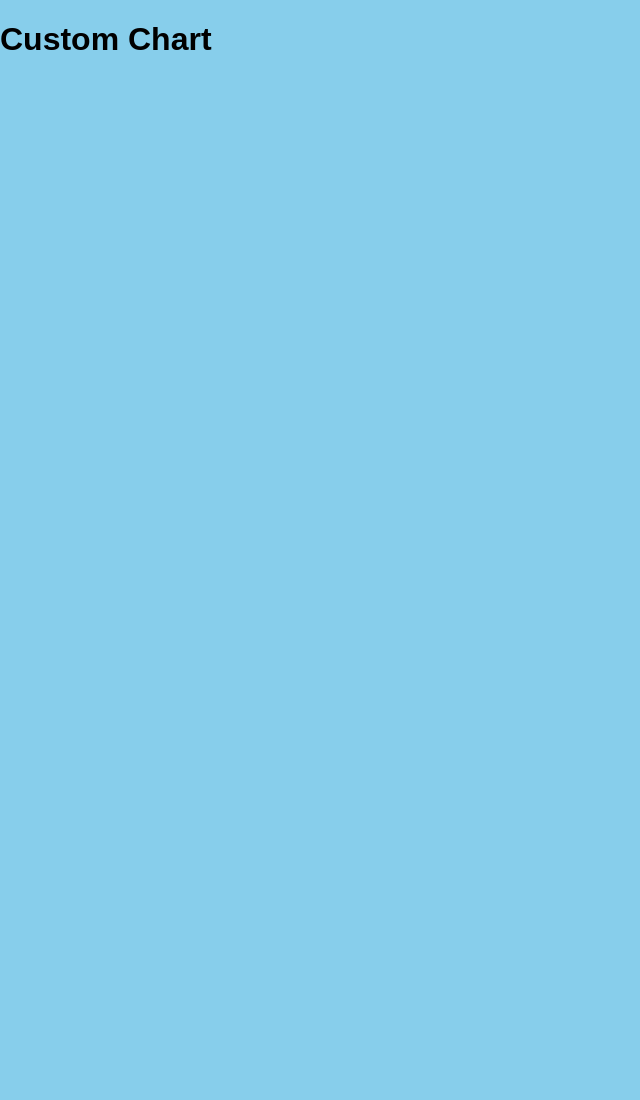
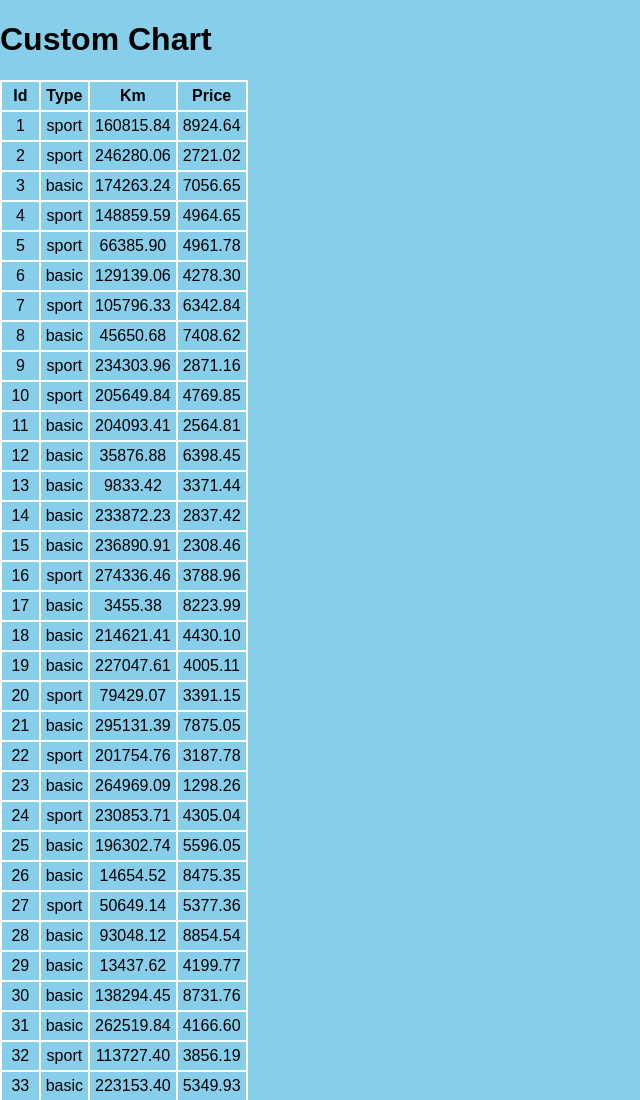
Before and after one commit to jlajr36/JS_Custom_Chart_WT, a website: page public/demo.html in a window 1280 px wide. Shown: the top 1100 px of the page, without its empty margins (0-640 px from the left). Before the commit the page ends 800 px from the top, so only its background shows below. Drawn offline with Linux system fonts and the light colour scheme.

Commit message:
Add (styled) table of random values.

```diff
--- a/public/demo.html
+++ b/public/demo.html
@@ -2,11 +2,47 @@
 <html>
     <head>
         <title>Custom Chart</title>
-        <link rel="stylesheet" type="text/css" href="/style.css"/>
+        <link rel="stylesheet" type="text/css" href="./style.css"/>
     </head>
     <body>
         <h1>Custom Chart</h1>
         <div id=""chartContainer"></div>
         <table id="dataTable"></table>
+        <script src="./math.js"></script>
+        <script>
+            const n = 1000;
+            const samples = [];
+
+            for (let i = 1; i < n; i++) {
+                const type = Math.random() < 0.5 ? "basic":"sport";
+                const km = math.lerp(3000, 300000, Math.random());
+                const price = math.lerp(9000, 900, Math.random());
+                samples.push({
+                    id: i,
+                    label: type,
+                    point: [km, price]
+                })
+                //console.table(samples);
+                //console.table(samples.map(s=>s.point));
+            }
+
+            const header = dataTable.createTHead();
+            const tr = header.insertRow();
+            tr.insertCell().innerHTML = "Id";
+            tr.insertCell().innerHTML = "Type";
+            tr.insertCell().innerHTML = "Km";
+            tr.insertCell().innerHTML = "Price";
+
+            const body = dataTable.createTBody();
+            for (const sample of samples) {
+                const tr = body.insertRow();
+                tr.insertCell().innerHTML = sample.id;
+                tr.insertCell().innerHTML = sample.label;
+                tr.insertCell().innerHTML =
+                    math.formatNumber(sample.point[0], 2);
+                tr.insertCell().innerHTML =
+                    math.formatNumber(sample.point[1], 2);
+            }
+        </script>
     </body>
 </html>
--- /dev/null
+++ b/public/math.js
@@ -0,0 +1,9 @@
+const math = {};
+
+math.lerp = (a, b, t) => {
+    return a + (b - a) * t;
+}
+
+math.formatNumber = (num, numDec=0) => {
+    return num.toFixed(numDec);
+}
--- a/public/style.css
+++ b/public/style.css
@@ -1,5 +1,16 @@
-body{
+body {
     font-family: Arial;
     background-color: skyblue;
     margin: 0;
 }
+
+table, td {
+    border: 2px solid white;
+    padding: 5px;
+    text-align: center;
+    border-collapse: collapse;
+}
+
+thead {
+    font-weight: bold;
+}
```
